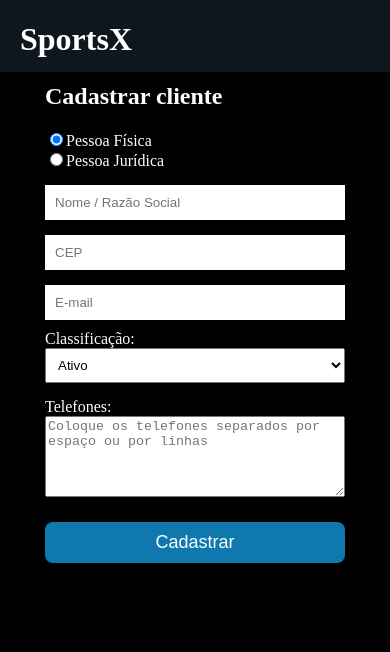
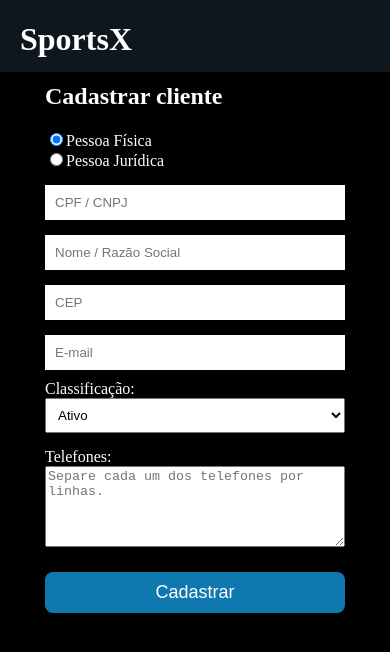
Before and after one commit to sergiocampos93/SportsX, a React (Create React App) app in the folder client/: page /register in a window 390 px wide. Shown: the top 652 px of the page. Built offline with nearby package versions, Linux system fonts and the light colour scheme.

Commit message:
bug fix in phone input

```diff
--- a/client/src/pages/CustomerRegister/index.tsx
+++ b/client/src/pages/CustomerRegister/index.tsx
@@ -33,13 +33,16 @@ const CustomerRegister: React.FC = () => {
     <Container>
       <PageTitle>Cadastrar cliente</PageTitle>
       <Form
-        onSubmit={handleSubmit(async ({ phones, ...rest }) => {
+        onSubmit={handleSubmit(async ({ phones, isLegalEntity, ...rest }) => {
           const formatedData = {
-            phones: phones.split(/\s/),
+            isLegalEntity: isLegalEntity == 1,
+            phones: phones
+              .split(/(\r\n|\r|\n)/)
+              .filter(phone => phone.length >= 8),
             ...rest,
           };
           console.log(formatedData);
-          // await api.post('customers', formatedData);
+          await api.post('customers', formatedData);
         })}
       >
         <RadioContent>
@@ -65,7 +68,7 @@ const CustomerRegister: React.FC = () => {
             Pessoa Jurídica
           </label>
         </RadioContent>
-
+        <Input placeholder="CPF / CNPJ" name="cpf_cnpj" ref={register()} />
         <Input
           name="name"
           placeholder="Nome / Razão Social"
@@ -127,7 +130,7 @@ const CustomerRegister: React.FC = () => {
         <PhonesContent>
           <label htmlFor="phones">Telefones:</label>
           <TextArea
-            placeholder="Coloque os telefones separados por espaço ou por linhas"
+            placeholder="Separe cada um dos telefones por linhas."
             name="phones"
             id="phones"
             rows={5}
```
